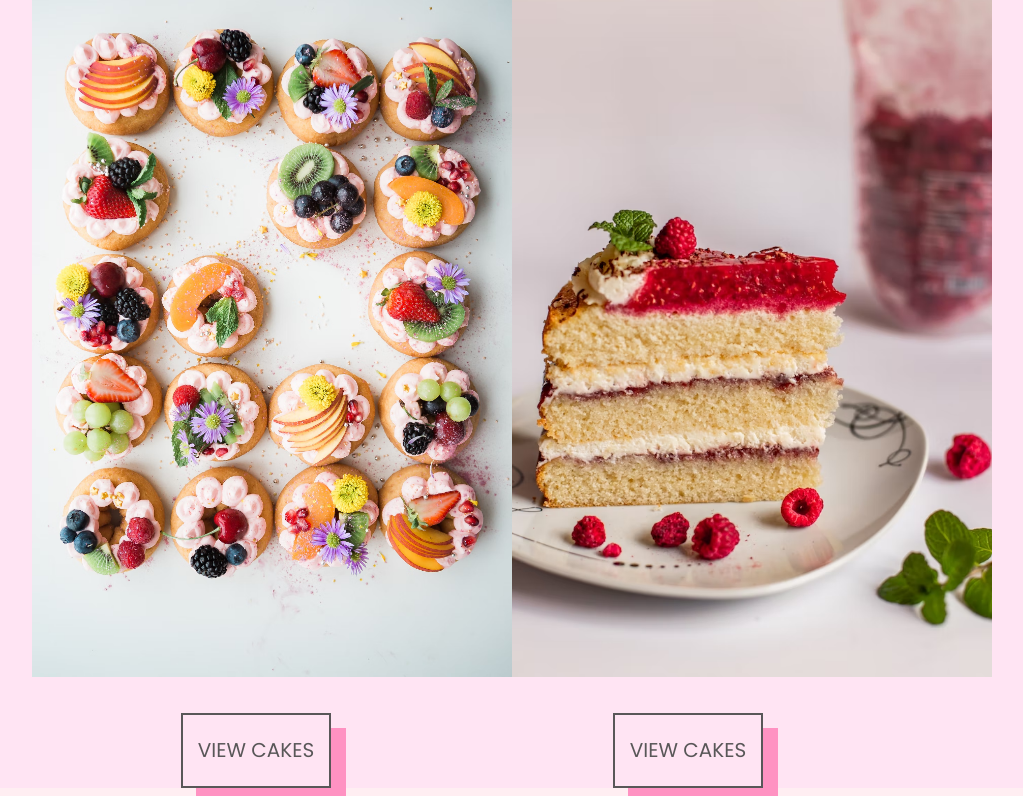
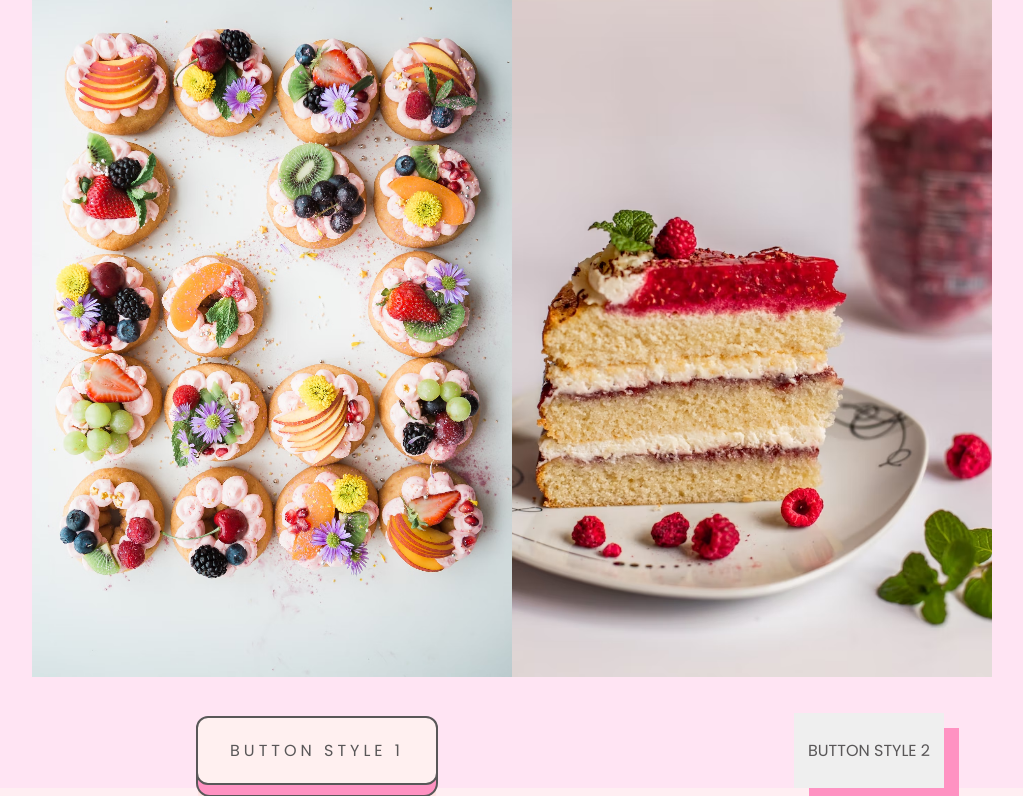
Before and after one commit to katyjohannab/bakery-website, a plain HTML site: page index.html in a window 1280 px wide. Shown: the part 1258-2054 px from the top of the page, without its empty margins (168-1191 px from the left). Drawn offline with Linux system fonts and the light colour scheme; a web font is replaced by a local one.

Commit message:
add two different button styles as experiment

```diff
--- a/index.html
+++ b/index.html
@@ -51,12 +51,12 @@
 
     <div class="sec2buttons">
       <div class="buttons-container-1">
-      <button class="view-cakes-1">View Cakes</button>
+      <button class="view-cakes-1">button style 1</button>
       </div>
 
 
       <div class="buttons-container-2">
-        <button class="view-cakes-2">View Cakes</button>
+        <button class="view-cakes-2">button style 2</button>
 
       </div>
     </div>
--- a/styles.css
+++ b/styles.css
@@ -201,7 +201,67 @@ p {
   margin-left: auto;
   margin-right: auto;
 }
-.view-cakes-1 {
+
+.sec2buttons button {
+  position: relative;
+  display: inline-block;
+  cursor: pointer;
+  outline: none;
+  border: 0;
+  vertical-align: middle;
+  text-decoration: none;
+  font-size: inherit;
+  font-family: "Poppins", sans-serif;
+}
+
+button.view-cakes-1  {
+    font-weight: 400;
+    color: #595758ff;
+    letter-spacing:0.25em;
+    text-transform: uppercase;
+    padding: 1.25em 2em;
+    background: #fff0f0;
+    border: 2px solid #595758ff;
+    border-radius: 0.75em;
+    transition: transform 0.15s;
+    transform-style: preserve-3d;
+  }
+
+ button.view-cakes-1::before {
+    position: absolute;
+    content: "";
+    width: 100%;
+    height: 100%;
+    top: 0;
+    left: 0;
+    right: 0;
+    bottom: 0;
+    background: #ff92c2ff;
+    border-radius: inherit;
+    box-shadow: 0 0 0 2px #595758ff, 0 0.625em 0 0 #ffe3e2;
+    transform: translate3d(0, 0.75em, -1em);
+    transition: transform 0.15s, box-shadow 0.15s;
+  }
+
+ button.view-cakes-1:hover {
+    background: #ffe9e9;
+    transform: translate(0, 0.25em);
+  }
+  button.view-cakes-1:hover::before {
+    box-shadow: 0 0 0 2px #b18597, 0 0.5em 0 0 #ffe3e2;
+    transform: translate3d(0, 0.5em, -1em);
+  }
+ button.view-cakes-1.btn:active {
+    background: #ffe9e9;
+    transform: translate(0em, 0.75em);
+  }
+
+ button.view-cakes-1.btn:active::before {
+    box-shadow: 0 0 0 2px #b18597, 0 0 #ffe3e2;
+    transform: translate3d(0, 0, -1em);
+  }
+
+/*.view-cakes-1 {
   width: 150px;
   height: 75px;
   background-color: none;
@@ -213,7 +273,7 @@ p {
   color: #595758ff;
   border: 2px solid #595758ff;
   text-transform: uppercase;
-  margin-left: 10em;
+  margin-left: 10em;*/
 }
 
 .buttons-container-2 {
@@ -226,8 +286,8 @@ p {
 .view-cakes-2 {
   width: 150px;
   height: 75px;
-  background-color: none;
-  background: none;
+  background-color:#ffe3e;
+
   position: relative;
   box-shadow: 15px 15px 0px 0px #ff92c2ff;
   font-family: "Poppins", sans-serif;
```
